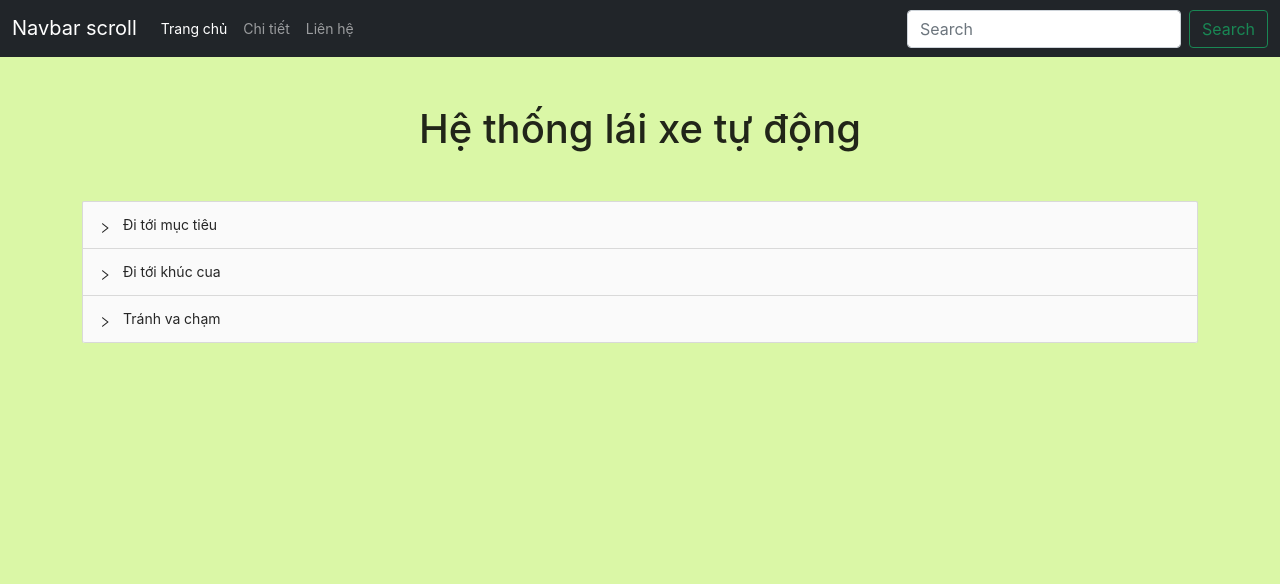
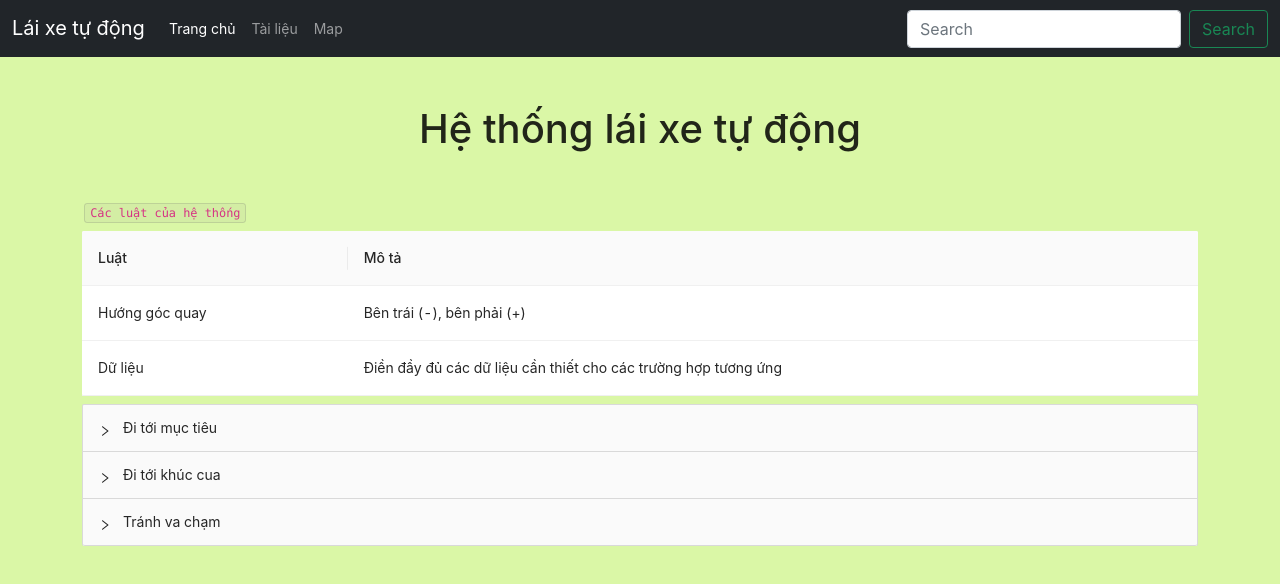
Before and after one commit to hungpn256/he-thong-tri-thuc, a React (Create React App) app: page / in a window 1280 px wide. Shown: the top 584 px of the page. Built offline with nearby package versions, Linux system fonts and the light colour scheme.

Commit message:
hung add table

```diff
--- a/src/App.js
+++ b/src/App.js
@@ -5,7 +5,9 @@ import 'react-toastify/dist/ReactToastify.css';
 import './App.css';
 import Result from './components/Result';
 import Home from './pages/home';
-import { Routes, Route, BrowserRouter } from 'react-router-dom';
+import { Routes, Route, BrowserRouter, Link } from 'react-router-dom';
+import Map from './pages/Map';
+import Document from './pages/Document';
 
 export const ModalContext = createContext();
 function App() {
@@ -22,9 +24,9 @@ function App() {
         <div className='app'>
           <nav className='navbar navbar-expand-lg navbar-dark bg-dark'>
             <div className='container-fluid'>
-              <a className='navbar-brand' href='/'>
-                Navbar scroll
-              </a>
+              <Link className='navbar-brand' to='/'>
+                Lái xe tự động
+              </Link>
               <button
                 className='navbar-toggler'
                 type='button'
@@ -42,21 +44,23 @@ function App() {
               >
                 <ul className='navbar-nav me-auto my-2 my-lg-0 navbar-nav-scroll'>
                   <li className='nav-item'>
-                    <a
+                    <Link
                       className='nav-link active'
                       aria-current='page'
-                      href='#'
+                      to='/'
                     >
                       Trang chủ
-                    </a>
+                    </Link>
                   </li>
                   <li className='nav-item'>
-                    <a className='nav-link' href='/'>
-                      Chi tiết
-                    </a>
+                    <Link className='nav-link' to='/document'>
+                      Tài liệu
+                    </Link>
                   </li>
                   <li className='nav-item'>
-                    <a className='nav-link'>Liên hệ</a>
+                    <Link className='nav-link' to='/map'>
+                      Map
+                    </Link>
                   </li>
                 </ul>
                 <form className='d-flex'>
@@ -79,6 +83,8 @@ function App() {
 
           <Routes>
             <Route path='/' element={<Home />}></Route>
+            <Route path='/map' element={<Map />}></Route>
+            <Route path='/document' element={<Document />}></Route>
           </Routes>
         </div>
         <Result content={content} setContent={setContent}></Result>
--- a/src/components/AvoidCollision/index.js
+++ b/src/components/AvoidCollision/index.js
@@ -11,8 +11,42 @@ export default function AvoidCollision() {
 
   const onSubmit = (data) => {
     const result = avoidCollision(data);
-        setContent(`Góc lệch bánh xe ${Math.round(result.resultAngle * 100) / 100}, Góc đạp ga,phanh ${Math.round(result.resultPedal * 100) / 100}`)
+    setContent(
+      `Góc lệch bánh xe ${
+        Math.round(result.resultAngle * 100) / 100
+      }, Góc đạp ga,phanh ${
+        Math.round(result.resultPedal * 100) / 100
+      }`,
+    );
   };
+
+  const generateData = () => {
+    let str = '';
+    for (let i = 0; i < 10; i++) {
+      const data = {
+        khoang_cach: Math.random() * 80,
+        goc_lai: Math.random() * 130 - 65,
+        goc_muc_tieu: Math.random() * 240 - 120,
+        van_toc_hien_tai: Math.random() * 25,
+        van_toc_tuong_doi: Math.random() * 2 - 1,
+        huong_chuong_ngai_vat: Math.random() * 360 - 180,
+      };
+      str += `Góc lái: ${data.goc_lai} <br/>
+            goc_muc_tieu: ${data.goc_muc_tieu}, <br/>
+            van_toc_hien_tai: ${data.van_toc_hien_tai},<br/>
+            van_toc_tuong_doi: ${data.van_toc_tuong_doi},<br/>
+            huong_chuong_ngai_vat: ${data.huong_chuong_ngai_vat},<br/>
+            khoang_cach: ${data.khoang_cach},<br/>`;
+      const result = avoidCollision(data);
+      str += `Góc quay bánh xe ${
+        Math.round(result.resultAngle * 100) / 100
+      }, Góc đạp ga,phanh ${
+        Math.round(result.resultPedal * 100) / 100
+      }<br/><br/><br/>`;
+    }
+    setContent(str);
+  };
+
   return (
     <Form
       form={form}
@@ -79,59 +113,110 @@ export default function AvoidCollision() {
         </Col>
         <Col span={8}>
           <Form.Item
-                        label="Vận tốc hiện tại (m/s)"
+            label='Vận tốc hiện tại (m/s)'
             rules={[
-                            { required: true, message: "Vận tốc hiện tại phải là số" },
-                            { type: 'number', min: 0, max: 25, message: 'Vận tốc hiện tại là số từ 0 đến 25' }
+              {
+                required: true,
+                message: 'Vận tốc hiện tại phải là số',
+              },
+              {
+                type: 'number',
+                min: 0,
+                max: 25,
+                message: 'Vận tốc hiện tại là số từ 0 đến 25',
+              },
             ]}
-                        name="van_toc_hien_tai"
+            name='van_toc_hien_tai'
           >
-                        <InputNumber placeholder="từ 0 đến 25" style={{ width: '100%' }} />
+            <InputNumber
+              placeholder='từ 0 đến 25'
+              style={{ width: '100%' }}
+            />
           </Form.Item>
         </Col>
         <Col span={8}>
           <Form.Item
-                        label="Vận tốc tương đối (m/s)"
+            label='Vận tốc tương đối (m/s)'
             rules={[
-                            { required: true, message: "Vận tốc tương đối phải là số" },
-                            { type: 'number', min: -0.1, max: 0.1, message: 'Vận tốc tương đối là số từ -0.1 đến 0.1' }
+              {
+                required: true,
+                message: 'Vận tốc tương đối phải là số',
+              },
+              {
+                type: 'number',
+                min: -0.1,
+                max: 0.1,
+                message: 'Vận tốc tương đối là số từ -0.1 đến 0.1',
+              },
             ]}
-                        name="van_toc_tuong_doi"
+            name='van_toc_tuong_doi'
           >
-                        <InputNumber placeholder="từ -0.1 đến 0.1" style={{ width: '100%' }} />
+            <InputNumber
+              placeholder='từ -0.1 đến 0.1'
+              style={{ width: '100%' }}
+            />
           </Form.Item>
         </Col>
-                {distance > 20 ?
+        {distance > 20 ? (
           <Col span={8}>
             <Form.Item
-                            label="Góc đến mục tiêu (độ)"
+              label='Góc đến mục tiêu (độ)'
               rules={[
-                                { required: true, message: "Góc đến mục tiêu phải là số" },
-                                { type: 'number', min: -120, max: 120, message: 'Góc đến mục tiêu là số từ -120 đến 120' }
+                {
+                  required: true,
+                  message: 'Góc đến mục tiêu phải là số',
+                },
+                {
+                  type: 'number',
+                  min: -120,
+                  max: 120,
+                  message: 'Góc đến mục tiêu là số từ -120 đến 120',
+                },
               ]}
-                            name="goc_muc_tieu"
+              name='goc_muc_tieu'
             >
-                            <InputNumber placeholder="từ -120 đến 120" style={{ width: '100%' }} />
+              <InputNumber
+                placeholder='từ -120 đến 120'
+                style={{ width: '100%' }}
+              />
             </Form.Item>
-                    </Col> :
+          </Col>
+        ) : (
           <Col span={8}>
             <Form.Item
-                            label="Hướng của chướng ngại vật (độ)"
+              label='Hướng của chướng ngại vật (độ)'
               rules={[
-                                { required: true, message: "Hướng của chướng ngại vật phải là số" },
-                                { type: 'number', min: -180, max: 180, message: 'Hướng của chướng ngại vật là số từ -180 đến 180' }
+                {
+                  required: true,
+                  message: 'Hướng của chướng ngại vật phải là số',
+                },
+                {
+                  type: 'number',
+                  min: -180,
+                  max: 180,
+                  message:
+                    'Hướng của chướng ngại vật là số từ -180 đến 180',
+                },
               ]}
-                            name="huong_chuong_ngai_vat"
+              name='huong_chuong_ngai_vat'
             >
-                            <InputNumber placeholder="từ -180 đến 180" style={{ width: '100%' }} />
+              <InputNumber
+                placeholder='từ -180 đến 180'
+                style={{ width: '100%' }}
+              />
             </Form.Item>
-                    </Col>}
+          </Col>
+        )}
       </Row>
 
       <Form.Item>
-                <Button type="primary" htmlType="submit">Submit</Button>
-
+        <Button type='primary' htmlType='submit'>
+          Submit
+        </Button>
+        <Button className='m-3' type='primary' onClick={generateData}>
+          GenerateData
+        </Button>
       </Form.Item>
-        </Form >
+    </Form>
   );
 }
--- a/src/components/Connering/index.js
+++ b/src/components/Connering/index.js
@@ -1,6 +1,6 @@
 import { Button, Col, Form, InputNumber, Row } from 'antd';
 import React, { useContext, userEffect } from 'react';
-import { gotoConneringRadius } from '../../controllers/gotoConneringRadius'
+import { gotoConneringRadius } from '../../controllers/gotoConneringRadius';
 import { toast } from 'react-toastify';
 import { ModalContext } from '../../App';
 export default function Connering() {
@@ -9,8 +9,40 @@ export default function Connering() {
 
   const onSubmit = (data) => {
     const result = gotoConneringRadius(data);
-    setContent(`Góc lệch bánh xe ${Math.round(result.resultWheel * 100) / 100}, Góc đạp ga,phanh ${Math.round(result.resultPedal * 100) / 100}`)
+    setContent(
+      `Góc lệch bánh xe ${
+        Math.round(result.resultWheel * 100) / 100
+      }, Góc đạp ga,phanh ${
+        Math.round(result.resultPedal * 100) / 100
+      }`,
+    );
   };
+
+  const generateData = () => {
+    let str = '';
+    for (let i = 0; i < 10; i++) {
+      const data = {
+        goc_lai: Math.random() * 130 - 65,
+        goc_muc_tieu: Math.random() * 240 - 120,
+        van_toc_hien_tai: Math.random() * 25,
+        van_toc_tuong_doi: Math.random() * 2 - 1,
+        ban_kinh_vong_quay: Math.random() * 40,
+      };
+      str += `Góc lái: ${data.goc_lai} <br/>
+        goc_muc_tieu: ${data.goc_muc_tieu}, <br/>
+        van_toc_hien_tai: ${data.van_toc_hien_tai},<br/>
+        van_toc_tuong_doi: ${data.van_toc_tuong_doi},<br/>
+        ban_kinh_vong_quay: ${data.ban_kinh_vong_quay},<br/>`;
+      const result = gotoConneringRadius(data);
+      str += `Góc quay bánh xe ${
+        Math.round(result.resultWheel * 100) / 100
+      }, Góc đạp ga,phanh ${
+        Math.round(result.resultPedal * 100) / 100
+      }<br/><br/><br/>`;
+    }
+    setContent(str);
+  };
+
   return (
     <Form
       form={form}
@@ -104,15 +136,15 @@ export default function Connering() {
               },
               {
                 type: 'number',
-                min: -0.1,
-                max: 0.1,
-                message: 'Vận tốc tương đối là số từ -0.1 đến 0.1',
+                min: -1,
+                max: 1,
+                message: 'Vận tốc tương đối là số từ -1 đến 1',
               },
             ]}
             name='van_toc_tuong_doi'
           >
             <InputNumber
-              placeholder='từ -0.1 đến 0.1'
+              placeholder='từ -1 đến 1'
               style={{ width: '100%' }}
             />
           </Form.Item>
@@ -145,6 +177,9 @@ export default function Connering() {
         <Button type='primary' htmlType='submit'>
           Submit
         </Button>
+        <Button className='m-3' type='primary' onClick={generateData}>
+          GenerateData
+        </Button>
       </Form.Item>
     </Form>
   );
--- a/src/components/Result/index.js
+++ b/src/components/Result/index.js
@@ -8,12 +8,12 @@ const Result = ({ content, setContent }) => {
       <Modal
         title='Kết quả'
         centered
-        visible={content?.length}
+        visible={content}
         onOk={() => setContent('')}
         onCancel={() => setContent('')}
         width={1000}
       >
-        <div dangerouslySetInnerHTML={{ __html: content }}></div>
+        <div>{content}</div>
       </Modal>
     </>
   );
--- a/src/components/Target/index.js
+++ b/src/components/Target/index.js
@@ -1,4 +1,4 @@
-import { Button, Col, Form, InputNumber, Row } from 'antd';
+import { Button, Col, Form, InputNumber, Row, Table } from 'antd';
 import React, { useContext, useEffect } from 'react';
 import { toast } from 'react-toastify';
 import { gotoTarget } from '../../controllers/gotoTarget';
@@ -20,28 +20,91 @@ export default function Target() {
   };
 
   const generateData = () => {
-    let str = '';
+    const columns = [
+      {
+        title: 'Góc lái',
+        dataIndex: 'goc_lai',
+        key: 'goc_lai',
+      },
+      {
+        title: 'Góc tới mục tiêu',
+        dataIndex: 'goc_muc_tieu',
+        key: 'goc_muc_tieu',
+      },
+      {
+        title: 'Vận tốc hiện tại',
+        dataIndex: 'van_toc_hien_tai',
+        key: 'van_toc_hien_tai',
+      },
+      {
+        title: 'Vận tốc tương đối',
+        dataIndex: 'van_toc_tuong_doi',
+        key: 'van_toc_tuong_doi',
+      },
+      {
+        title: 'Khoảng cách',
+        dataIndex: 'khoang_cach',
+        key: 'khoang_cach',
+      },
+      {
+        title: 'Kết luận',
+        dataIndex: 'result',
+        key: 'result',
+        render: function (result) {
+          return `Cần xoay góc bánh xe sang bên ${
+            result.resultWheel > 0 ? 'phải' : 'trái'
+          } một góc: ${Math.abs(result.resultWheel).toFixed(
+            2,
+          )} độ, và ${
+            result.resultPedal > 0
+              ? 'ấn ga thêm một góc: ' +
+                Math.abs(result.resultPedal).toFixed(2) +
+                ' độ'
+              : result.resultPedal === 0
+              ? 'giữ nguyên chân ga'
+              : 'nhả ga ấn phanh thêm một góc: ' +
+                Math.abs(result.resultPedal).toFixed(2) +
+                ' độ'
+          }`;
+        },
+      },
+    ];
+    let dataTable = [];
     for (let i = 0; i < 10; i++) {
-      const data = {
-        goc_lai: Math.random() * 130 - 65,
-        goc_muc_tieu: Math.random() * 240 - 120,
-        van_toc_hien_tai: Math.random() * 25,
-        van_toc_tuong_doi: Math.random() * 2 - 1,
-        khoang_cach: Math.random() * 300,
+      let data = {
+        goc_lai: Math.round((Math.random() * 130 - 65) * 100) / 100,
+        goc_muc_tieu:
+          Math.round((Math.random() * 240 - 120) * 100) / 100,
+        van_toc_hien_tai: Math.round(Math.random() * 25 * 100) / 100,
+        van_toc_tuong_doi:
+          Math.round((Math.random() * 2 - 1) * 100) / 100,
+        khoang_cach: Math.round(Math.random() * 300 * 100) / 100,
       };
-      str += `Góc lái: ${data.goc_lai} <br/>
-        goc_muc_tieu: ${data.goc_muc_tieu}, <br/>
-        van_toc_hien_tai: ${data.van_toc_hien_tai},<br/>
-        van_toc_tuong_doi: ${data.van_toc_tuong_doi},<br/>
-        khoang_cach: ${data.khoang_cach},<br/>`;
+      //   str += `Góc lái: ${data.goc_lai} <br/>
+      //     goc_muc_tieu: ${data.goc_muc_tieu}, <br/>
+      //     van_toc_hien_tai: ${data.van_toc_hien_tai},<br/>
+      //     van_toc_tuong_doi: ${data.van_toc_tuong_doi},<br/>
+      //     khoang_cach: ${data.khoang_cach},<br/>`;
+      //   const result = gotoTarget(data);
+      //   str += `Góc quay bánh xe ${
+      //     Math.round(result.resultWheel * 100) / 100
+      //   }, Góc đạp ga,phanh ${
+      //     Math.round(result.resultPedal * 100) / 100
+      //   }<br/><br/><br/>`;
+
       const result = gotoTarget(data);
-      str += `Góc quay bánh xe ${
-        Math.round(result.resultWheel * 100) / 100
-      }, Góc đạp ga,phanh ${
-        Math.round(result.resultPedal * 100) / 100
-      }<br/><br/><br/>`;
+      data.result = result;
+      dataTable.push(data);
     }
-    setContent(str);
+    const table = (
+      <Table
+        className='mt-2'
+        columns={columns}
+        dataSource={dataTable}
+        pagination={false}
+      />
+    );
+    setContent(table);
   };
 
   return (
@@ -179,7 +242,7 @@ export default function Target() {
         <Button type='primary' htmlType='submit'>
           Submit
         </Button>
-        <Button type='primary' onClick={generateData}>
+        <Button className='m-3' type='primary' onClick={generateData}>
           GenerateData
         </Button>
       </Form.Item>
--- /dev/null
+++ b/src/pages/Document/index.js
@@ -0,0 +1,18 @@
+import React from 'react';
+
+const Document = () => {
+  return (
+    <div style={{ height: 'calc(100vh - 60px)' }}>
+      <iframe
+        src='https://docs.google.com/document/d/1pKZDY1tRgQrUM-lv77_fCGzIGl_CglXLdCnK5tdYGQ0'
+        width='100%'
+        height='100%'
+        style={{ border: 0 }}
+        allowfullscreen=''
+        loading='lazy'
+      ></iframe>
+    </div>
+  );
+};
+
+export default Document;
--- /dev/null
+++ b/src/pages/Map/index.js
@@ -0,0 +1,18 @@
+import React from 'react';
+
+const Map = () => {
+  return (
+    <div style={{ height: 'calc(100vh - 60px)' }}>
+      <iframe
+        src='https://www.google.com/maps/embed?pb=!1m18!1m12!1m3!1d3725.30155394837!2d105.78570991531333!3d20.980545894797544!2m3!1f0!2f0!3f0!3m2!1i1024!2i768!4f13.1!3m3!1m2!1s0x3135acce762c2bb9%3A0xbb64e14683ccd786!2zSOG7jWMgVmnhu4duIENOIELGsHUgQ2jDrW5oIFZp4buFbiBUaMO0bmcgLSBIw6AgxJDDtG5n!5e0!3m2!1svi!2s!4v1641741078382!5m2!1svi!2s'
+        width='100%'
+        height='100%'
+        style={{ border: 0 }}
+        allowfullscreen=''
+        loading='lazy'
+      ></iframe>
+    </div>
+  );
+};
+
+export default Map;
--- a/src/pages/home/index.js
+++ b/src/pages/home/index.js
@@ -3,15 +3,51 @@ import React from 'react';
 import Target from '../../components/Target';
 import Connering from '../../components/Connering';
 import AvoidCollision from '../../components/AvoidCollision';
+import { Table, Space, Typography } from 'antd';
+const { Text } = Typography;
+
 const { Panel } = Collapse;
 export default function Home() {
+  const columns = [
+    {
+      title: 'Luật',
+      dataIndex: 'rule',
+      key: 'rule',
+    },
+    {
+      title: 'Mô tả',
+      dataIndex: 'des',
+      key: 'des',
+    },
+  ];
+
+  const data = [
+    {
+      rule: 'Hướng góc quay',
+      des: 'Bên trái (-), bên phải (+)',
+    },
+    {
+      rule: 'Dữ liệu',
+      des: 'Điền đầy đủ các dữ liệu cần thiết cho các trường hợp tương ứng',
+    },
+  ];
+
   return (
     <div>
       <center className='my-5'>
         <h1> Hệ thống lái xe tự động</h1>
       </center>
       <div className='container'>
-        <Collapse accordion>
+        <Text type='danger' code>
+          Các luật của hệ thống
+        </Text>
+        <Table
+          className='mt-2'
+          columns={columns}
+          dataSource={data}
+          pagination={false}
+        />
+        <Collapse accordion className='mt-2'>
           <Panel header='Đi tới mục tiêu' key='1'>
             <Target></Target>
           </Panel>
```
Also changed, not shown: src/utils/OutputWheelAngle1.js (+5 -5 lines). Lines whose indentation alone changed are shown as unchanged.
